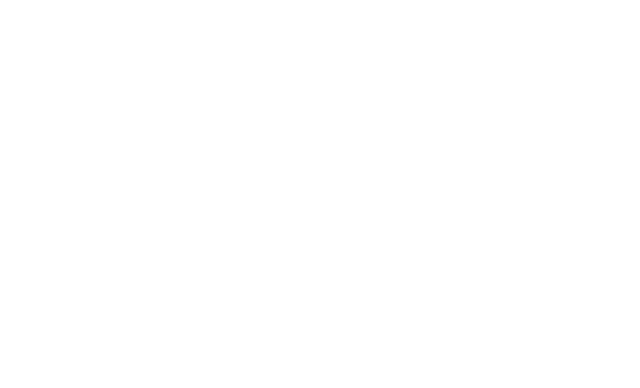
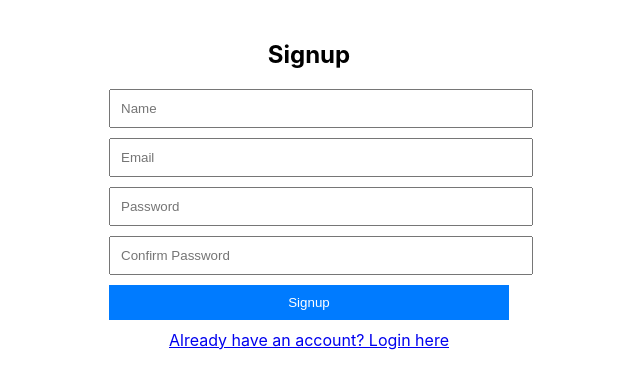
Before and after one commit to imlnr/bmi-calculator, a React (Create React App) app: page / in a window 1280 px wide. Shown: the top 388 px of the page, without its empty margins (331-971 px from the left). Built offline with nearby package versions, Linux system fonts and the light colour scheme.

Commit message:
final commit

```diff
--- a/src/App.js
+++ b/src/App.js
@@ -1,11 +1,13 @@
 import logo from './logo.svg';
 import './App.css';
 import { BrowserRouter } from 'react-router-dom';
+import Signup from './pages/Signup';
 
 function App() {
   return (
     <BrowserRouter>
       <div className="App">
+        <Signup/>
       </div>
     </BrowserRouter>
   );
--- a/src/pages/Signup.jsx
+++ b/src/pages/Signup.jsx
@@ -1,9 +1,33 @@
-import React from 'react'
+// Signup.js
+import React, { useState } from 'react';
+import { Link } from 'react-router-dom';
+import "../styles/Forms.css"
 
-const Signup = () => {
+function Signup() {
+  const [name, setName] = useState('');
+  const [email, setEmail] = useState('');
+  const [password, setPassword] = useState('');
+  const [confirmPassword, setConfirmPassword] = useState('');
+
+  const handleSignup = (e) => {
+    e.preventDefault();
+    // Add signup logic here
+    console.log('Signup clicked');
+  };
+
   return (
-    <div>Signup</div>
-  )
+    <div className="container">
+      <h2>Signup</h2>
+      <form onSubmit={handleSignup}>
+        <input type="text" placeholder="Name" value={name} onChange={(e) => setName(e.target.value)} required />
+        <input type="email" placeholder="Email" value={email} onChange={(e) => setEmail(e.target.value)} required />
+        <input type="password" placeholder="Password" value={password} onChange={(e) => setPassword(e.target.value)} required />
+        <input type="password" placeholder="Confirm Password" value={confirmPassword} onChange={(e) => setConfirmPassword(e.target.value)} required />
+        <button type="submit">Signup</button>
+      </form>
+      <Link to="/login">Already have an account? Login here</Link>
+    </div>
+  );
 }
 
-export default Signup
+export default Signup;
--- /dev/null
+++ b/src/styles/Forms.css
@@ -0,0 +1,32 @@
+.container {
+    width: 100%;
+    max-width: 400px;
+    margin: 0 auto;
+    padding: 20px;
+}
+
+input[type="text"],
+input[type="email"],
+input[type="password"],
+button {
+    width: 100%;
+    padding: 10px;
+    margin-bottom: 10px;
+}
+
+button {
+    background-color: #007bff;
+    color: #fff;
+    border: none;
+    cursor: pointer;
+    text-align: center;
+}
+
+button:hover {
+    background-color: #0056b3;
+}
+
+Link {
+    display: block;
+    text-align: center;
+}
```
